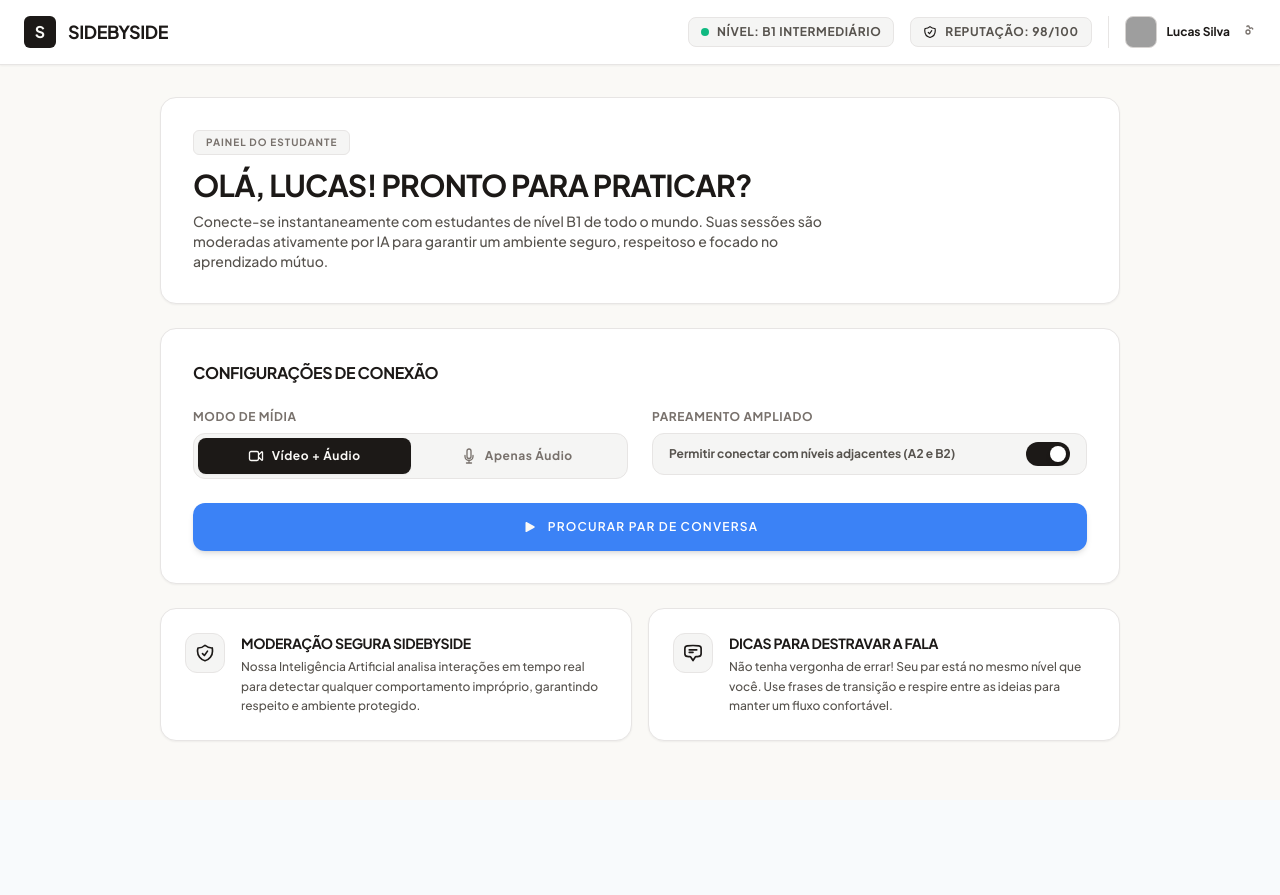
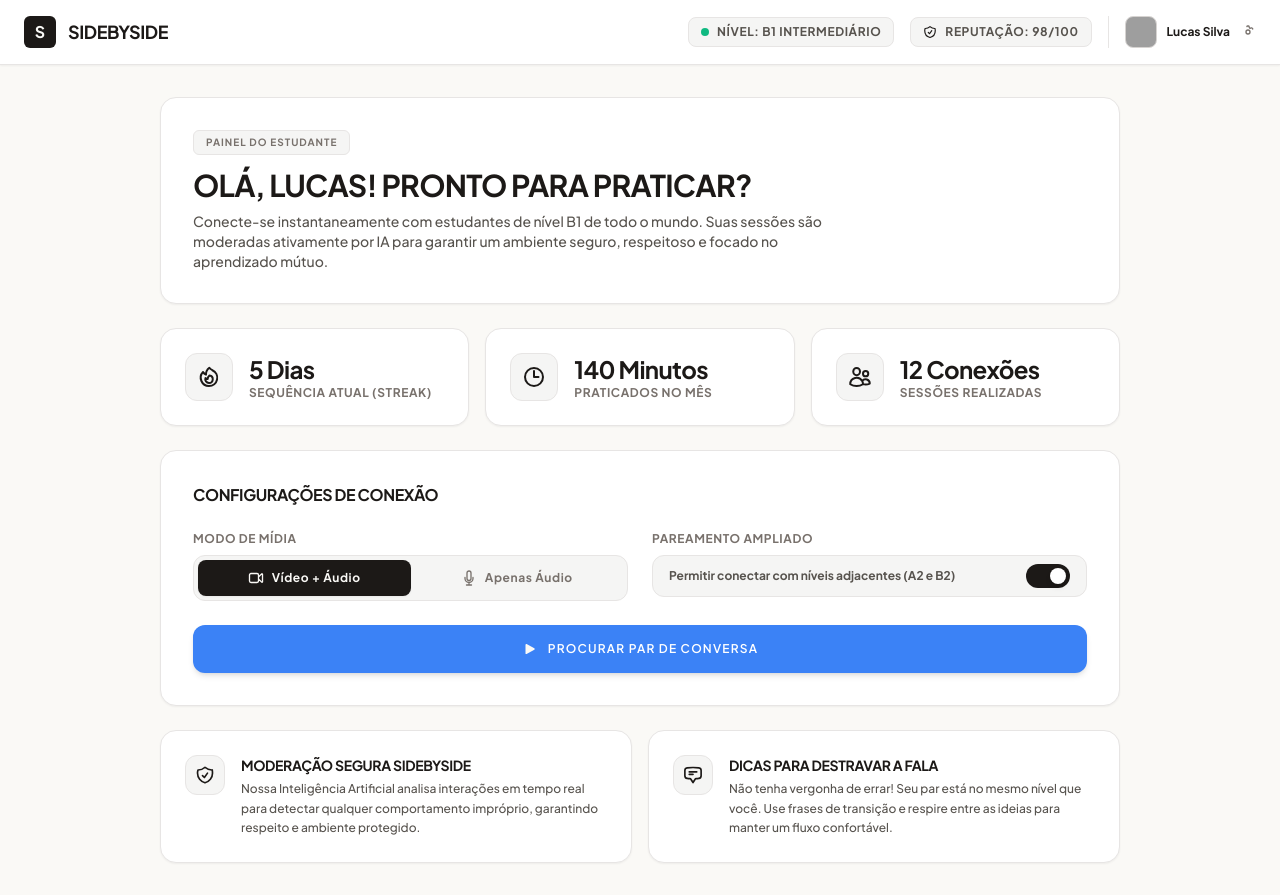
Before and after one commit to RikelmyRabelo/SideBySide, a React (Vite) app: page /dashboard in a window 1280 px wide. Before the commit the page ends 800 px from the top, so only its background shows below. Built offline with nearby package versions, Linux system fonts and the light colour scheme; grey boxes are pictures that could not be loaded.

Commit message:
feat(dashboard): add streak counter and user practice metrics card

```diff
--- a/src/pages/Dashboard.tsx
+++ b/src/pages/Dashboard.tsx
@@ -8,6 +8,13 @@ export const Dashboard: React.FC = () => {
   const [mediaMode, setMediaMode] = useState<'video' | 'audio'>('video');
   const [expandedMatching, setExpandedMatching] = useState(true);
   const [isMatching, setIsMatching] = useState(false);
+
+  // SBS-24: Dados mockados do Streak e Métricas do Estudante
+  const userMetrics = {
+    currentStreak: 5,
+    totalMinutes: 140,
+    totalSessions: 12,
+  };
 
   return (
     <div className="min-h-screen bg-[#FAF9F6] text-[#1C1917] flex flex-col font-sans selection:bg-[#1C1917] selection:text-[#FAF9F6]">
@@ -67,6 +74,46 @@ export const Dashboard: React.FC = () => {
           <p className="text-xs sm:text-sm text-[#57534E] max-w-2xl leading-relaxed font-medium">
             Conecte-se instantaneamente com estudantes de nível B1 de todo o mundo. Suas sessões são moderadas ativamente por IA para garantir um ambiente seguro, respeitoso e focado no aprendizado mútuo.
           </p>
+        </section>
+
+        {/* SBS-24: Card de Sequência (Streak) e Progresso */}
+        <section className="grid grid-cols-1 sm:grid-cols-3 gap-4">
+          <div className="bg-[#FFFFFF] border border-[#E7E5E4] rounded-2xl p-6 flex items-center gap-4 shadow-sm hover:border-[#1C1917] transition-colors">
+            <div className="w-12 h-12 rounded-xl bg-[#F5F5F4] border border-[#E7E5E4] text-[#1C1917] flex items-center justify-center shrink-0">
+              <svg className="w-6 h-6 fill-none stroke-current stroke-2" viewBox="0 0 24 24">
+                <path strokeLinecap="round" strokeLinejoin="round" d="M15.362 5.214A8.252 8.252 0 0112 21 8.25 8.25 0 016.038 7.048 8.287 8.287 0 009 9.6a8.983 8.283 0 013.361-6.867 8.21 8.21 0 003 2.48z" />
+                <path strokeLinecap="round" strokeLinejoin="round" d="M12 18a3.75 3.75 0 00.495-7.467 5.99 5.99 0 00-1.925 3.546 5.974 5.974 0 01-2.133-1.001A3.75 3.75 0 0012 18z" />
+              </svg>
+            </div>
+            <div className="flex flex-col">
+              <span className="text-2xl font-black text-[#1C1917] tracking-tight">{userMetrics.currentStreak} Dias</span>
+              <span className="text-xs font-bold text-[#78716C] uppercase tracking-wider">Sequência Atual (Streak)</span>
+            </div>
+          </div>
+
+          <div className="bg-[#FFFFFF] border border-[#E7E5E4] rounded-2xl p-6 flex items-center gap-4 shadow-sm hover:border-[#1C1917] transition-colors">
+            <div className="w-12 h-12 rounded-xl bg-[#F5F5F4] border border-[#E7E5E4] text-[#1C1917] flex items-center justify-center shrink-0">
+              <svg className="w-6 h-6 fill-none stroke-current stroke-2" viewBox="0 0 24 24">
+                <path strokeLinecap="round" strokeLinejoin="round" d="M12 6v6h4.5m4.5 0a9 9 0 11-18 0 9 9 0 0118 0z" />
+              </svg>
+            </div>
+            <div className="flex flex-col">
+              <span className="text-2xl font-black text-[#1C1917] tracking-tight">{userMetrics.totalMinutes} Minutos</span>
+              <span className="text-xs font-bold text-[#78716C] uppercase tracking-wider">Praticados no Mês</span>
+            </div>
+          </div>
+
+          <div className="bg-[#FFFFFF] border border-[#E7E5E4] rounded-2xl p-6 flex items-center gap-4 shadow-sm hover:border-[#1C1917] transition-colors">
+            <div className="w-12 h-12 rounded-xl bg-[#F5F5F4] border border-[#E7E5E4] text-[#1C1917] flex items-center justify-center shrink-0">
+              <svg className="w-6 h-6 fill-none stroke-current stroke-2" viewBox="0 0 24 24">
+                <path strokeLinecap="round" strokeLinejoin="round" d="M15 19.128a9.38 9.38 0 002.625.372 9.337 9.337 0 004.121-.952 4.125 4.125 0 00-7.533-2.493M15 19.128v-.003c0-1.113-.285-2.16-.786-3.07M15 19.128v.106A12.318 12.318 0 018.624 21c-2.331 0-4.512-.645-6.374-1.766l-.001-.109a6.375 6.375 0 0111.964-3.07M12 6.375a3.375 3.75 0 11-6.75 0 3.375 3.375 0 016.75 0zm8.25 2.25a2.625 2.625 0 11-5.25 0 2.625 2.625 0 015.25 0z" />
+              </svg>
+            </div>
+            <div className="flex flex-col">
+              <span className="text-2xl font-black text-[#1C1917] tracking-tight">{userMetrics.totalSessions} Conexões</span>
+              <span className="text-xs font-bold text-[#78716C] uppercase tracking-wider">Sessões Realizadas</span>
+            </div>
+          </div>
         </section>
 
         {/* Configurações de Conexão */}
```
